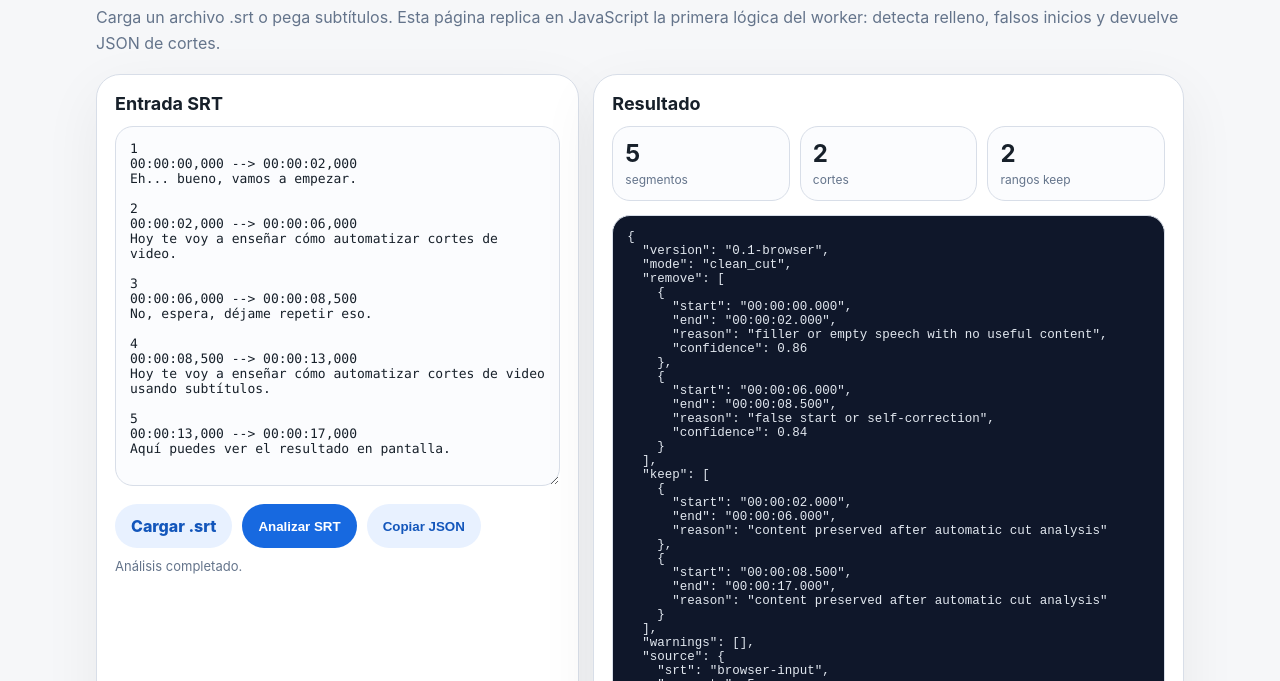
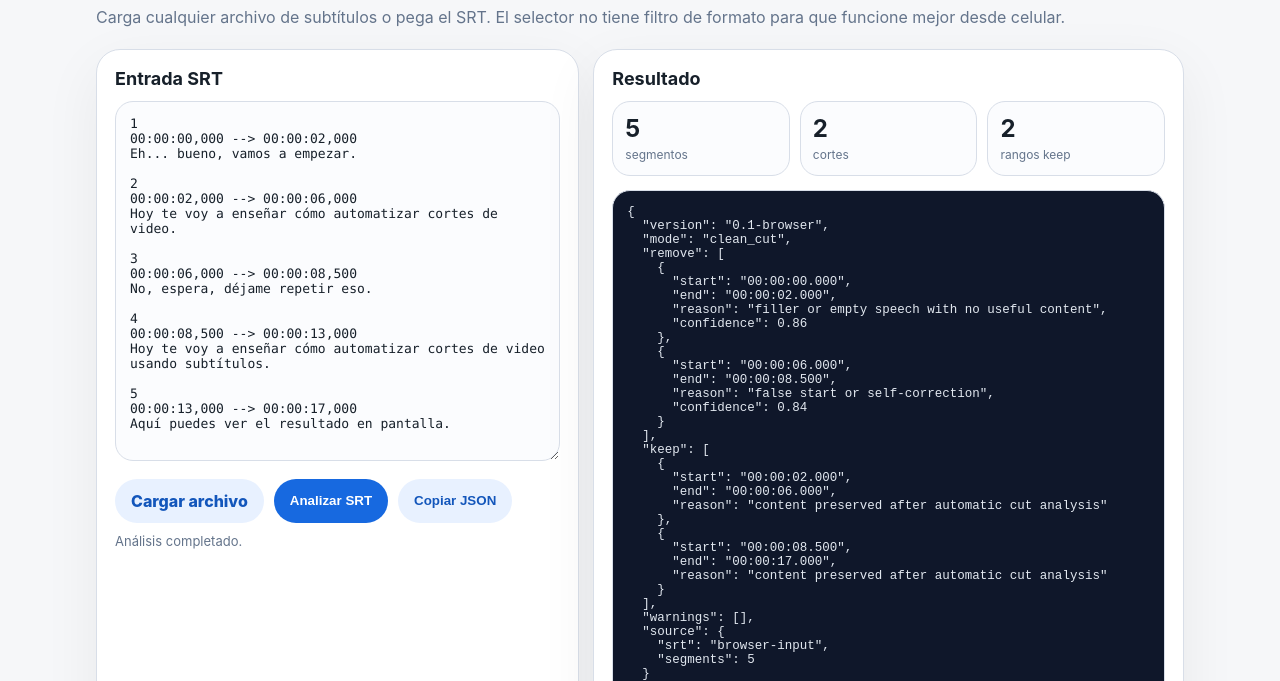
Before and after one commit to inmanoldigitalservitec-pixel/clipmind-mvp, a plain HTML site: page apps/web/srt-analyzer.html in a window 1280 px wide. Shown: the part 119-800 px from the top of the page. Drawn offline with Linux system fonts and the light colour scheme.

Commit message:
Remove file type filter from SRT analyzer upload

```diff
--- a/apps/web/srt-analyzer.html
+++ b/apps/web/srt-analyzer.html
@@ -5,7 +5,7 @@
     <meta name="viewport" content="width=device-width, initial-scale=1.0" />
     <title>ClipMind SRT Analyzer</title>
     <style>
-      :root { color-scheme: light; --bg:#f6f7f9; --surface:#fff; --text:#17202a; --muted:#64748b; --line:#d8dee8; --accent:#1769e0; --danger:#b42318; --good:#178a55; }
+      :root { color-scheme: light; --bg:#f6f7f9; --surface:#fff; --text:#17202a; --muted:#64748b; --line:#d8dee8; --accent:#1769e0; }
       * { box-sizing: border-box; }
       body { margin:0; font-family: Inter, system-ui, -apple-system, BlinkMacSystemFont, "Segoe UI", sans-serif; background:var(--bg); color:var(--text); }
       main { width:min(1120px, 100%); margin:0 auto; padding:28px 16px 48px; }
@@ -14,10 +14,10 @@
       h1 { margin:0; font-size:clamp(30px, 8vw, 56px); line-height:.95; letter-spacing:-.05em; }
       p { margin:0; color:var(--muted); line-height:1.6; }
       .grid { display:grid; grid-template-columns:1fr; gap:14px; }
-      @media (min-width: 900px) { .grid { grid-template-columns: .9fr 1.1fr; } }
+      @media (min-width: 900px) { .grid { grid-template-columns:.9fr 1.1fr; } }
       .card { background:var(--surface); border:1px solid var(--line); border-radius:24px; padding:18px; box-shadow:0 18px 60px rgba(15,23,42,.06); }
       .card h2 { margin:0 0 12px; font-size:18px; }
-      textarea { width:100%; min-height:360px; border:1px solid var(--line); border-radius:18px; padding:14px; font-family: ui-monospace, SFMono-Regular, Menlo, monospace; font-size:13px; resize:vertical; color:var(--text); background:#fbfcfe; }
+      textarea { width:100%; min-height:360px; border:1px solid var(--line); border-radius:18px; padding:14px; font-family:ui-monospace, SFMono-Regular, Menlo, monospace; font-size:13px; resize:vertical; color:var(--text); background:#fbfcfe; }
       pre { margin:0; white-space:pre-wrap; word-break:break-word; min-height:360px; border:1px solid var(--line); border-radius:18px; padding:14px; background:#0f172a; color:#e2e8f0; font-size:12.5px; overflow:auto; }
       .actions { display:flex; gap:10px; flex-wrap:wrap; margin:14px 0 0; }
       button, label.file { border:0; border-radius:999px; padding:12px 16px; font-weight:800; cursor:pointer; background:var(--accent); color:white; display:inline-flex; align-items:center; gap:8px; }
@@ -39,7 +39,7 @@
       <section class="hero">
         <div class="eyebrow">ClipMind backend phase 1</div>
         <h1>SRT → cuts.json válido</h1>
-        <p>Carga un archivo .srt o pega subtítulos. Esta página replica en JavaScript la primera lógica del worker: detecta relleno, falsos inicios y devuelve JSON de cortes.</p>
+        <p>Carga cualquier archivo de subtítulos o pega el SRT. El selector no tiene filtro de formato para que funcione mejor desde celular.</p>
       </section>
 
       <section class="grid">
@@ -65,7 +65,7 @@ Hoy te voy a enseñar cómo automatizar cortes de video usando subtítulos.
 00:00:13,000 --> 00:00:17,000
 Aquí puedes ver el resultado en pantalla.</textarea>
           <div class="actions">
-            <label class="file">Cargar .srt <input id="fileInput" type="file" accept=".srt,text/plain" /></label>
+            <label class="file">Cargar archivo <input id="fileInput" type="file" /></label>
             <button id="analyzeBtn">Analizar SRT</button>
             <button id="copyBtn" class="secondary">Copiar JSON</button>
           </div>
@@ -107,6 +107,7 @@ Aquí puedes ver el resultado en pantalla.</textarea>
         if (!normalized) return [];
         return normalized.split(/\n\s*\n/).map((block, fallbackIndex) => {
           const lines = block.split('\n').map(l => l.trim()).filter(Boolean);
+          if (!lines.length) return null;
           let pos = /^\d+$/.test(lines[0]) ? 1 : 0;
           const index = pos === 1 ? Number(lines[0]) : fallbackIndex + 1;
           if (!lines[pos] || !lines[pos].includes('-->')) return null;
@@ -125,6 +126,7 @@ Aquí puedes ver el resultado en pantalla.</textarea>
       function isFiller(text) {
         const compact = normalizeText(text);
         if (!compact) return true;
+        if (compact === '...' || compact === '…') return true;
         if (compact.split(' ').length <= 2 && ['eh', 'mmm', 'um', 'este'].some(t => compact.includes(t))) return true;
         return [
           /^e+h+[\.\s,]*$/,
@@ -142,7 +144,7 @@ Aquí puedes ver el resultado en pantalla.</textarea>
 
       function isFalseStart(text) {
         const compact = normalizeText(text);
-        return [/no,? espera/, /espera,? no/, /déjame repetir/, /dejame repetir/, /déjame decirlo mejor/, /dejame decirlo mejor/, /lo digo otra vez/].some(rx => rx.test(compact));
+        return [/no,? espera/, /espera,? no/, /déjame repetir/, /dejame repetir/, /déjame decirlo mejor/, /dejame decirlo mejor/, /lo digo otra vez/, /toma salió mal/].some(rx => rx.test(compact));
       }
 
       function isNearDuplicate(a, b) {
```
